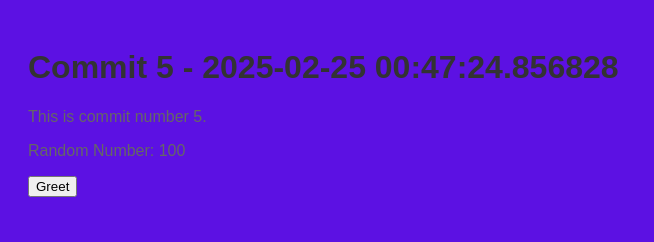
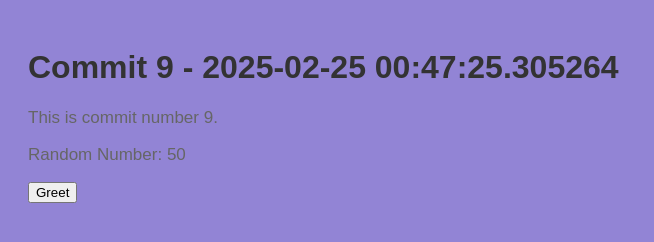
Before and after one commit to stiffs95/myrep-repo-20250225004722, a plain HTML site: page index.html in a window 1280 px wide. Shown: the whole page, without its empty margins (0-654 px from the left). Drawn offline with Linux system fonts and the light colour scheme.

Commit message:
📝 Commit 9 with HTML, CSS, and JS

```diff
--- a/index.html
+++ b/index.html
@@ -2,13 +2,13 @@
     <!DOCTYPE html>
     <html>
     <head>
-        <title>Commit 5 - 2025-02-25 00:47:24.856828</title>
+        <title>Commit 9 - 2025-02-25 00:47:25.305264</title>
         <link rel="stylesheet" href="style.css">
     </head>
     <body>
-        <h1>Commit 5 - 2025-02-25 00:47:24.856828</h1>
-        <p>This is commit number 5.</p>
-        <p>Random Number: 100</p>
+        <h1>Commit 9 - 2025-02-25 00:47:25.305264</h1>
+        <p>This is commit number 9.</p>
+        <p>Random Number: 50</p>
         <button onclick="greet()">Greet</button>
         <script src="script.js"></script>
     </body>
--- a/script.js
+++ b/script.js
@@ -2,4 +2,4 @@
     function greet() {
         alert('Hello from commit ' + commitNumber + '!');
     }
-    var commitNumber = 5;
+    var commitNumber = 9;
--- a/style.css
+++ b/style.css
@@ -1,7 +1,7 @@
 
     body {
         font-family: Arial, sans-serif;
-        background-color: #5c11e3;
+        background-color: #9284d5;
         padding: 20px;
     }
     h1 {
@@ -9,5 +9,5 @@
     }
     p {
         color: #666;
-        font-size: 16px;
+        font-size: 17px;
     }
```
